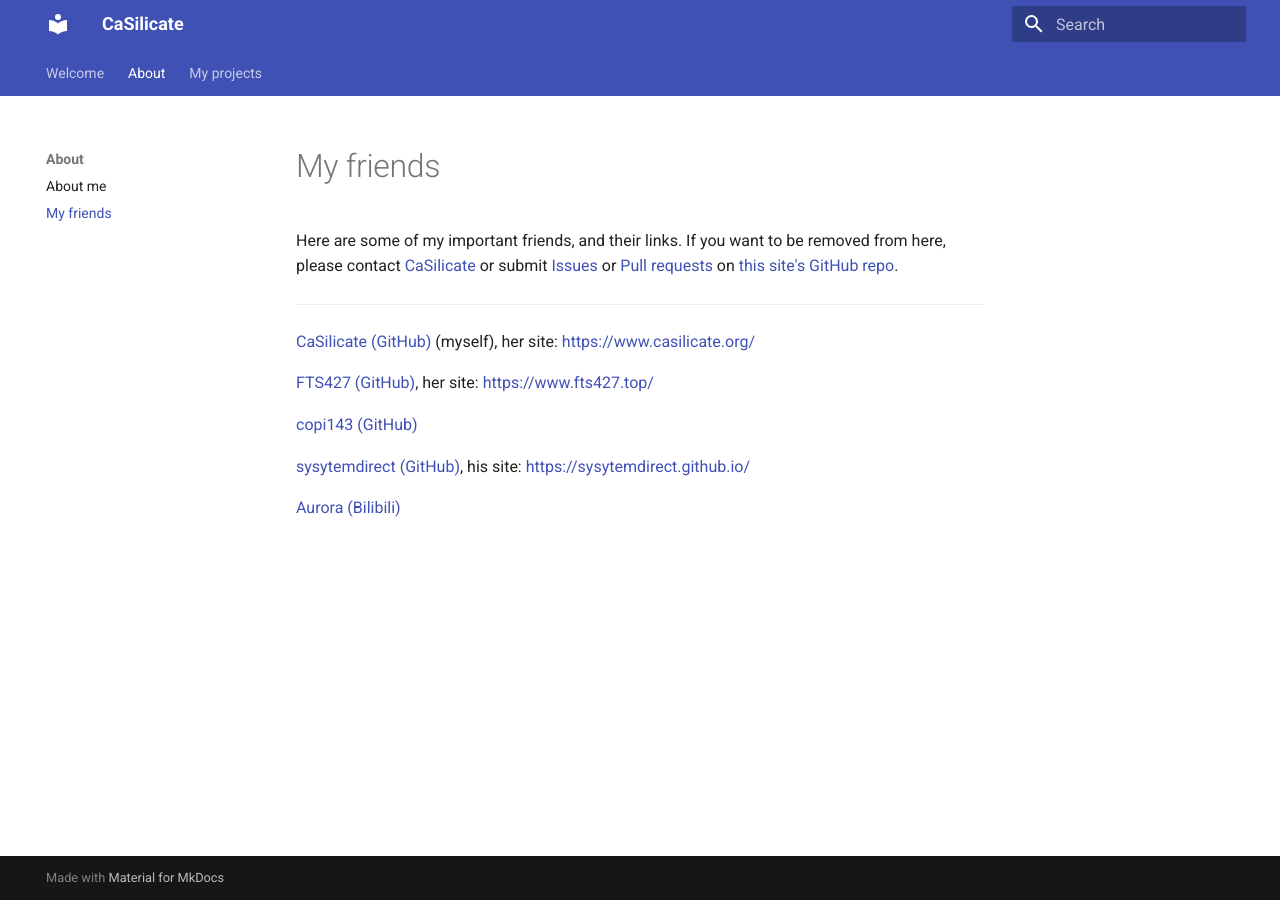
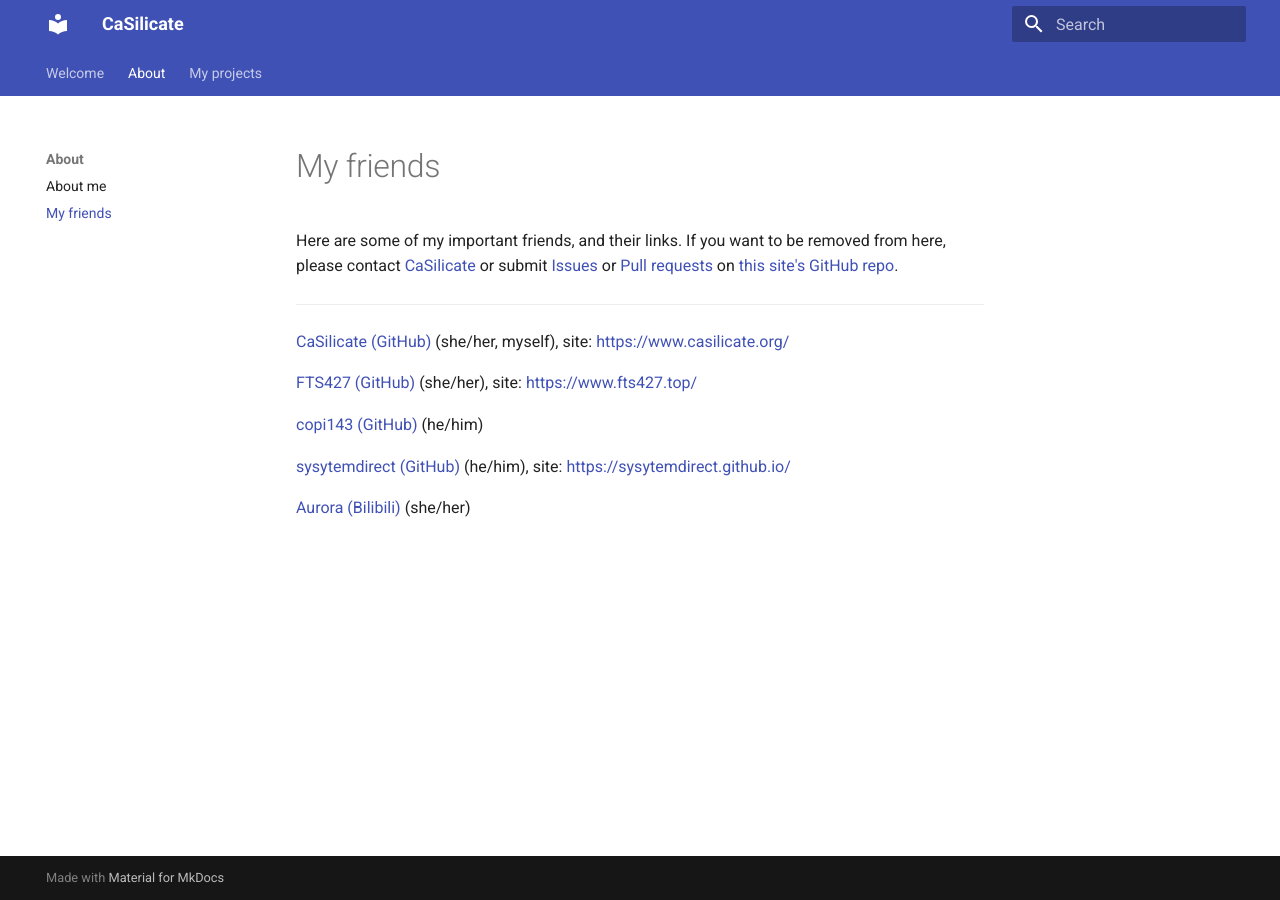
Before and after one commit to CaSilicate-dev/casilicate-site, an MkDocs documentation site: the page built from docs/about/friends.md, in a window 1280 px wide. Built offline with MkDocs 1.6.1 and Material for MkDocs 9.7.7, drawn with Linux system fonts in a browser that asks for light colours.

Commit message:
update friends.md: move pronouns after names

```diff
--- a/docs/about/friends.md
+++ b/docs/about/friends.md
@@ -4,12 +4,12 @@ Here are some of my important friends, and their links. If you want to be remove
 
 ---
 
-[CaSilicate (GitHub)](https://github.com/CaSilicate-dev) (myself), her site: [https://www.casilicate.org/](https://www.casilicate.org/)
+[CaSilicate (GitHub)](https://github.com/CaSilicate-dev) (she/her, myself), site: [https://www.casilicate.org/](https://www.casilicate.org/)
 
-[FTS427 (GitHub)](https://github.com/FTS427), her site: [https://www.fts427.top/](https://www.fts427.top/)
+[FTS427 (GitHub)](https://github.com/FTS427) (she/her), site: [https://www.fts427.top/](https://www.fts427.top/)
 
-[copi143 (GitHub)](https://github.com/copi143)
+[copi143 (GitHub)](https://github.com/copi143) (he/him)
 
-[sysytemdirect (GitHub)](https://github.com/sysytemdirect), his site: [https://sysytemdirect.github.io/](https://sysytemdirect.github.io/)
+[sysytemdirect (GitHub)](https://github.com/sysytemdirect) (he/him), site: [https://sysytemdirect.github.io/](https://sysytemdirect.github.io/)
 
-[Aurora (Bilibili)](https://space.bilibili.com/1537914552)
+[Aurora (Bilibili)](https://space.bilibili.com/1537914552) (she/her)
```
